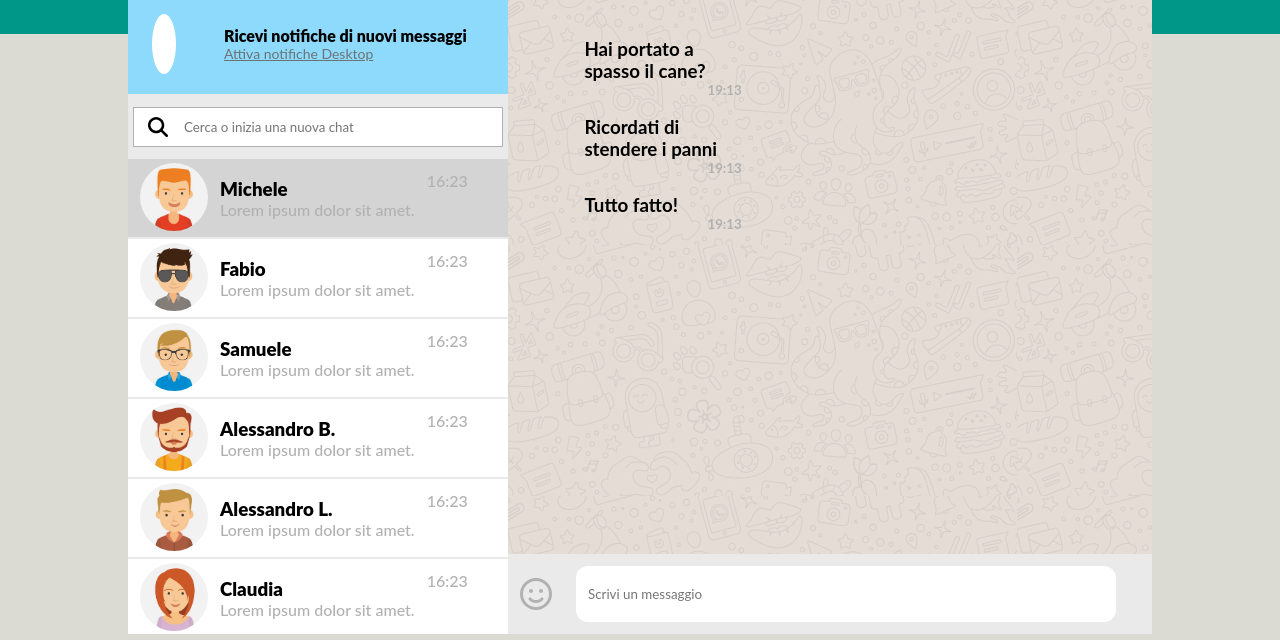
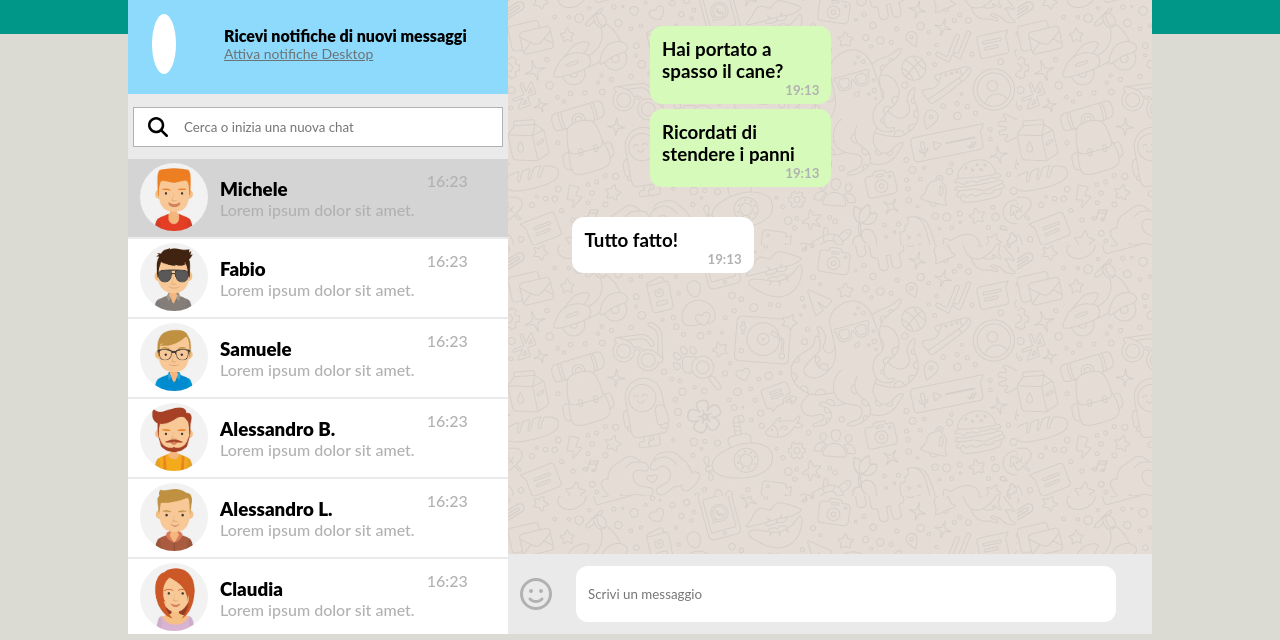
Before and after one commit to Cigno05/vue-boolzapp, a plain HTML site: page index.html in a window 1280 px wide. Shown: the part 126-766 px from the top of the page. Drawn offline with nearby package versions, Linux system fonts and the light colour scheme.

Commit message:
Visualize message in chat

```diff
--- a/css/app.css
+++ b/css/app.css
@@ -453,6 +453,9 @@ main {
     height: calc(100% - 160px);
     background-image: url(../img/mine.jpg);
     overflow-y: auto;
+
+    flex-grow: 1;
+
 }
 
 .main__body ul {
@@ -467,13 +470,13 @@ main {
 
 }
 
-.message-sent + .message-sent,
-.message-recived + .message-recived {
+.sent + .sent,
+.received + .received {
     margin-top: 5px;
 }
 
-.message-sent + .message-recived,
-.message-recived + .message-sent {
+.sent + .received,
+.received + .sent {
     margin-top: 30px;
 }
 
@@ -482,12 +485,12 @@ main {
     color: var(--medium-gray);
 }
 
-.main__body .message-sent {
+.main__body .sent {
     background-color: #D5FABA;
     align-self: flex-end;
 }
 
-.main__body .message-recived {
+.main__body .received {
     background-color: white;
 }
 
--- a/index.html
+++ b/index.html
@@ -192,7 +192,7 @@
 
 
             <ul class="flex flex-c">
-              <li v-for="(contactProp, i) in contacts[currentChatIndex].messages" class="col flex flex-c">
+              <li v-for="(contactProp, i) in contacts[currentChatIndex].messages" class="col flex flex-c" :class="contactProp.status">
                 <h3>{{ contactProp.message }}</h3>
                 <h5>19:13</h5>
               </li>
```
